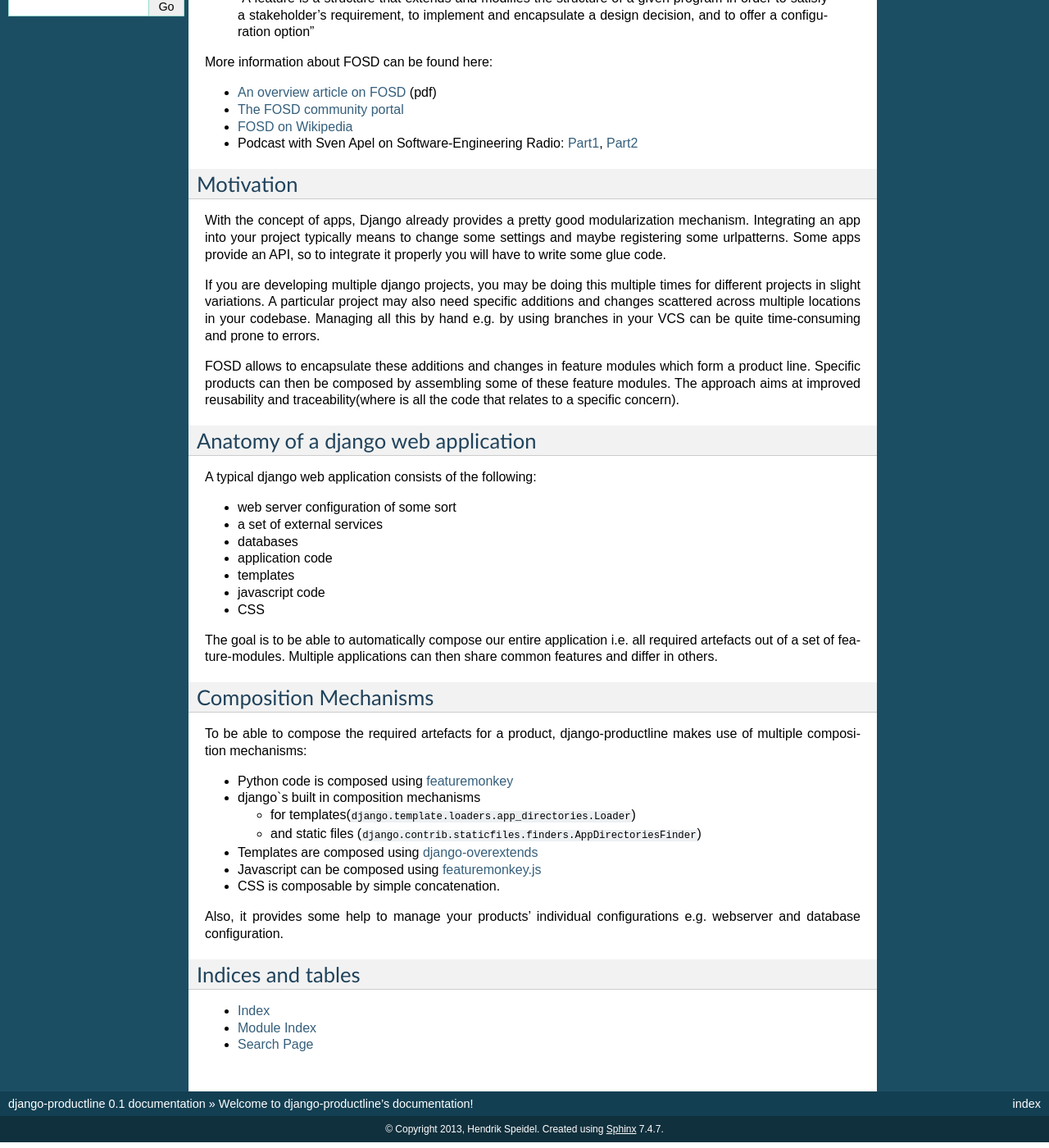
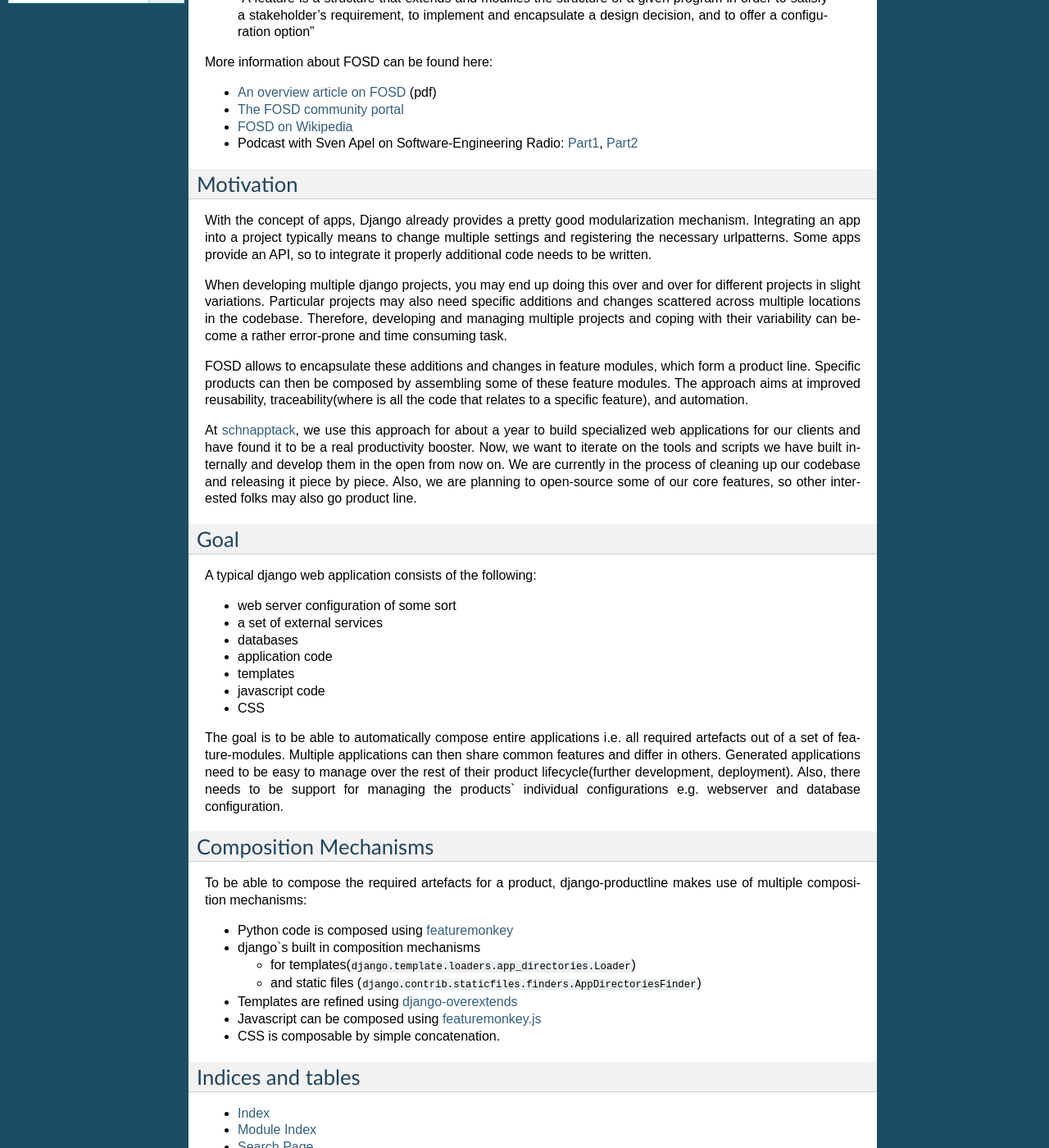
Before and after one commit to henzk/django-productline, a Sphinx documentation site: the page built from docs/index.rst, in a window 1280 px wide and 1400 px high, scrolled down 295 px. Shown: the whole window at 82% size. Built offline with Sphinx 7.4.7, drawn with Linux system fonts in a browser that asks for light colours; formulas are drawn with MathJax 3; some of the changed text lies outside the part shown.

Commit message:
docs: better motivation and goal

```diff
--- a/docs/index.rst
+++ b/docs/index.rst
@@ -31,21 +31,26 @@
 ****************************
 
 With the concept of apps, Django already provides a pretty good modularization mechanism.
-Integrating an app into your project typically means to change some settings and maybe registering some urlpatterns.
-Some apps provide an API, so to integrate it properly you will have to write some glue code.
+Integrating an app into a project typically means to change multiple settings and registering the necessary urlpatterns.
+Some apps provide an API, so to integrate it properly additional code needs to be written.
 
-If you are developing multiple django projects, you may be doing this multiple times for different projects in slight variations.
-A particular project may also need specific additions and changes scattered across multiple locations in your codebase.
-Managing all this by hand e.g. by using branches in your VCS can be quite time-consuming and prone to errors.
+When developing multiple django projects, you may end up doing this over and over for different projects in slight variations.
+Particular projects may also need specific additions and changes scattered across multiple locations in the codebase.
+Therefore, developing and managing multiple projects and coping with their variability
+can become a rather error-prone and time consuming task.
 
-FOSD allows to encapsulate these additions and changes in feature modules which form a product line.
+FOSD allows to encapsulate these additions and changes in feature modules, which form a product line.
 Specific products can then be composed by assembling some of these feature modules.
-The approach aims at improved reusability and traceability(where is all the code that relates to a specific concern).
+The approach aims at improved reusability, traceability(where is all the code that relates to a specific feature), and automation.
 
-
+At `schnapptack <http://schnapptack.de>`_\ , we use this approach for about a year to build specialized web applications for our clients
+and have found it to be a real productivity booster.
+Now, we want to iterate on the tools and scripts we have built internally and develop them in the open from now on.
+We are currently in the process of cleaning up our codebase and releasing it piece by piece.
+Also, we are planning to open-source some of our core features, so other interested folks may also go product line.
 
 ************************************
-Anatomy of a django web application
+Goal
 ************************************
 
 A typical django web application consists of the following:
@@ -59,9 +64,11 @@
 - CSS
 
 
-The goal is to be able to automatically compose our entire application i.e. all required artefacts out of a set of feature-modules.
+The goal is to be able to automatically compose entire applications i.e.
+all required artefacts out of a set of feature-modules.
 Multiple applications can then share common features and differ in others.
-
+Generated applications need to be easy to manage over the rest of their product lifecycle(further development, deployment).
+Also, there needs to be support for managing the products` individual configurations e.g. webserver and database configuration.
 
 **************************************
 Composition Mechanisms
@@ -75,12 +82,11 @@
   - for templates(``django.template.loaders.app_directories.Loader``)
   - and static files (``django.contrib.staticfiles.finders.AppDirectoriesFinder``)
 
-- Templates are composed using `django-overextends <http://github.com/stephenmcd/django-overextends>`_
+- Templates are refined using `django-overextends <http://github.com/stephenmcd/django-overextends>`_
 - Javascript can be composed using `featuremonkey.js <http://github.com/henzk/featuremonkey.js>`_
 - CSS is composable by simple concatenation.
 
 
-Also, it provides some help to manage your products' individual configurations e.g. webserver and database configuration.
 
 
 
```
